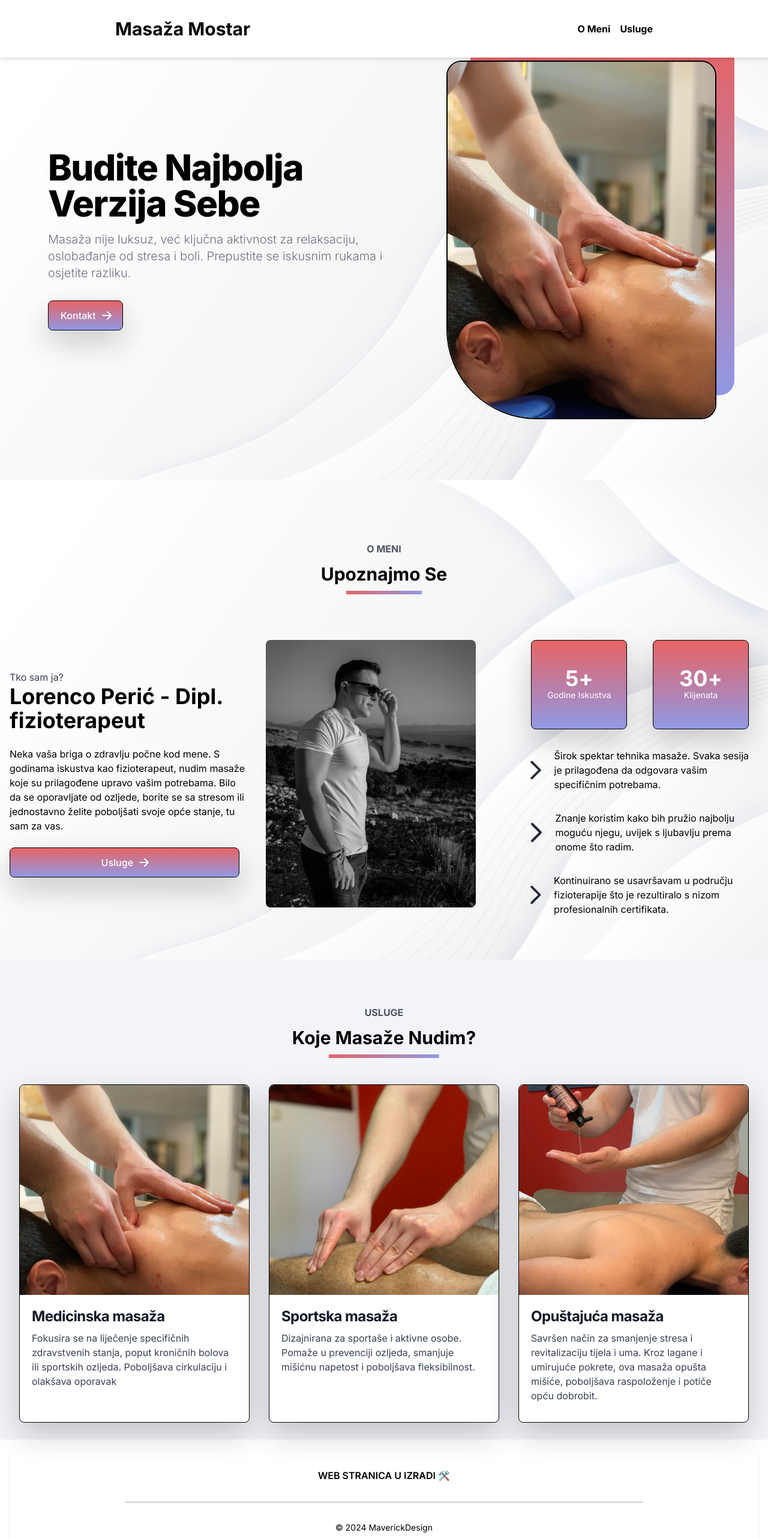
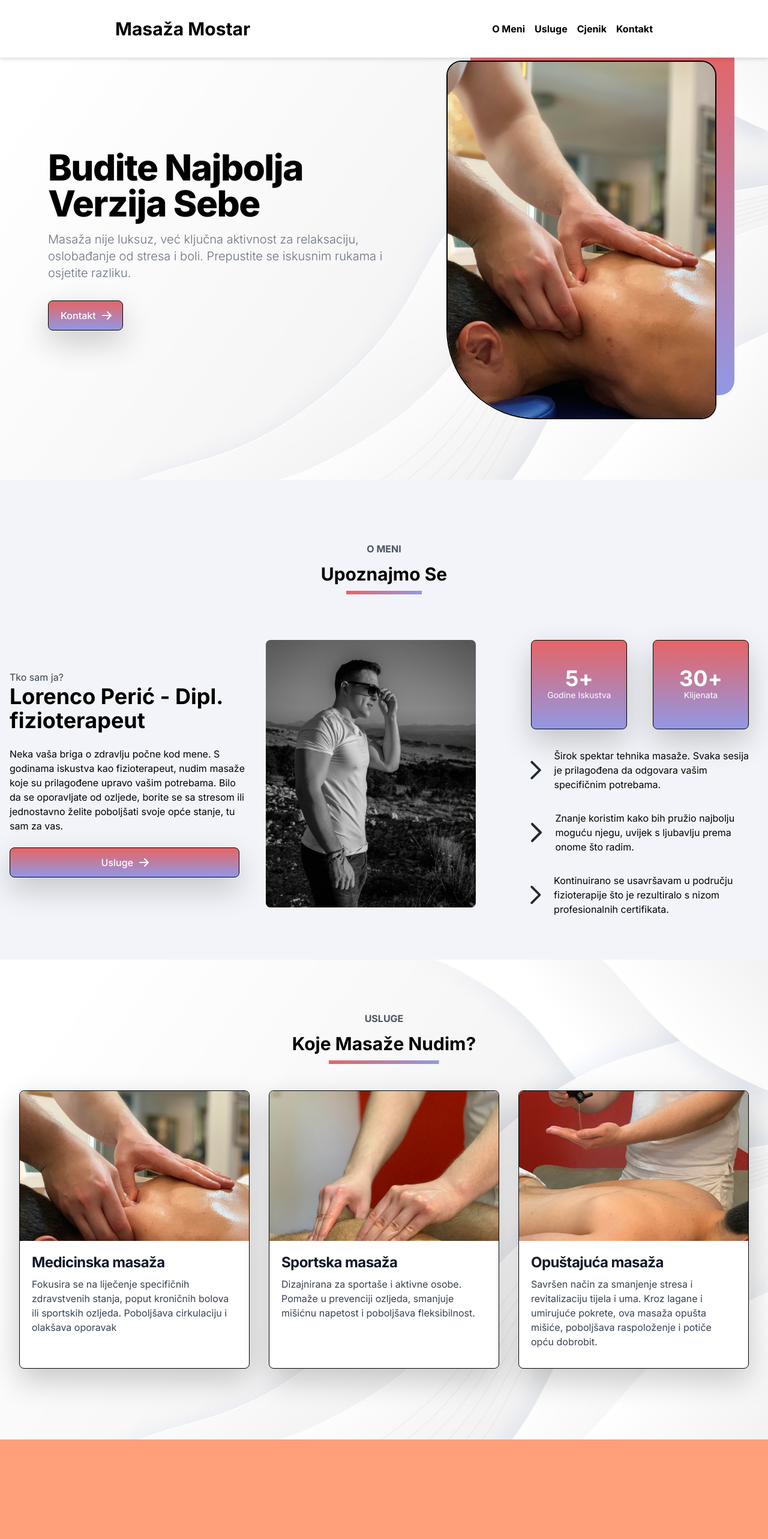
Before and after one commit to maverickcro/masazamostar, a Next.js app: page / in a window 1280 px wide. Shown: the top 2566 px of the page at 60% size. Built offline with nearby package versions, Linux system fonts and the light colour scheme.

Commit message:
Extra sekcije

```diff
--- a/pages/components/About.tsx
+++ b/pages/components/About.tsx
@@ -23,7 +23,7 @@ export default function About() {
             alt="Lorenco"
             height={350}
             width={350}
-            objectFit="cover"
+            style={{ objectFit: "cover" }}
             className="rounded-lg"
           />
         </div>
--- a/pages/components/Card.tsx
+++ b/pages/components/Card.tsx
@@ -6,13 +6,13 @@ export default function Card(props: any) {
       className="card-shadow max-w-sm bg-white"
       style={{ height: "100%", overflow: "hidden" }}
     >
-      <div className="relative w-full" style={{ height: "350px" }}>
+      <div className="relative w-full" style={{ height: "250px" }}>
         <Image
           className="rounded-t-lg"
           src={`/${props.src}`}
           alt={props.alt}
           layout="fill"
-          objectFit="cover"
+          style={{ objectFit: "cover" }}
         />
       </div>
       <div className="p-5">
--- a/pages/components/InfoCard.tsx
+++ b/pages/components/InfoCard.tsx
@@ -57,7 +57,7 @@ function InfoCard() {
         želite poboljšati svoje opće stanje, tu sam za vas.
       </p>
       <a
-        href="#jedan"
+        href="#usluge"
         className="card-shadow inline-flex items-center justify-center px-5 py-3 mr-3 text-base font-medium text-center text-white rounded-lg gradient-pozadina hover:bg-primary-800 focus:ring-4 focus:ring-primary-300 dark:focus:ring-primary-900"
       >
         Usluge
--- a/pages/components/Navbar.tsx
+++ b/pages/components/Navbar.tsx
@@ -75,7 +75,18 @@ export default function Navbar() {
           >
             Usluge
           </Link>
-          {/* <ToggleMode /> */}
+          <Link
+            className="transition logo-animation font-bold no-underline navbar-link text-black dark:text-white text-sm md:text-base"
+            href="#cjenik"
+          >
+            Cjenik
+          </Link>
+          <Link
+            className="transition logo-animation font-bold no-underline navbar-link text-black dark:text-white text-sm md:text-base"
+            href="#kontakt"
+          >
+            Kontakt
+          </Link>
         </div>
       </div>
     </nav>
--- a/pages/components/Usluge.tsx
+++ b/pages/components/Usluge.tsx
@@ -6,7 +6,7 @@ import InfoCard from "./InfoCard";
 export default function Usluge() {
   return (
     <>
-      <div className="flex flex-col justify-center items-center mt-20">
+      <div className="flex flex-col justify-center items-center">
         <span className="text-gray-600 font-bold">USLUGE</span>
         <h2 className="text-3xl font-bold my-3 pb-4 bg-gradient-to-r from-[#e66465] to-[#9198e5] bg-[length:60%_6px] bg-no-repeat bg-bottom">
           Koje Masaže Nudim?
--- a/pages/index.tsx
+++ b/pages/index.tsx
@@ -16,15 +16,18 @@ export default function Home() {
       <section className="one" id="masaza">
         <Hero />
       </section>
-      <section className="three" id="o-meni">
+      <section className="two" id="o-meni">
         <About />
       </section>
-      <section className="two" id="usluge">
+      <section className="three" id="usluge">
         <Usluge />
       </section>
-      {/* <section className="four" id="kontakt">
+      <section className="four" id="cjenik">
         <h1>Cjenik?</h1>
-      </section> */}
+      </section>
+      <section className="five" id="kontakt">
+        <h1>Kontakt?</h1>
+      </section>
     </main>
   );
 }
--- a/styles/globals.css
+++ b/styles/globals.css
@@ -59,12 +59,16 @@ section {
   background: lightsalmon;
 }
 
+.five {
+  background: rebeccapurple;
+}
+
 .gradient-pozadina {
   background: linear-gradient(
     #e66465,
     #9198e5
   ); /* Postavljanje osnovnog linearnog gradijenta */
-  transition: background-color 0.3s ease; /* Prijelaz za glatki efekt na hover */
+  transition: background-color 0.3s ease;
 }
 
 .gradient-pozadina:hover {
```
